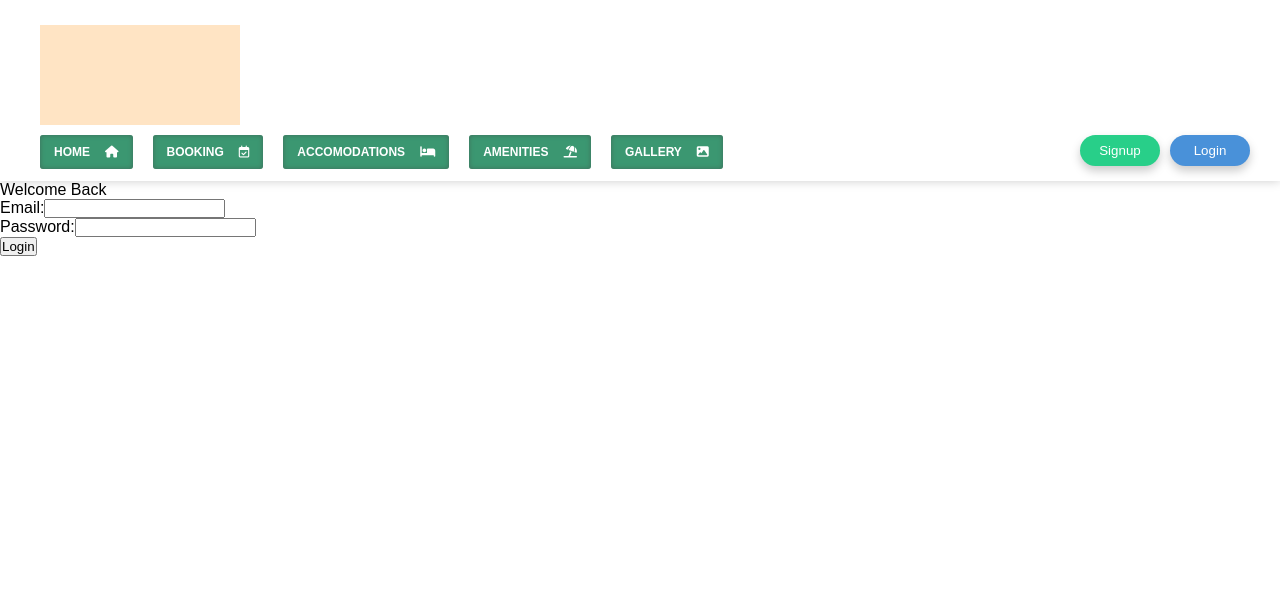
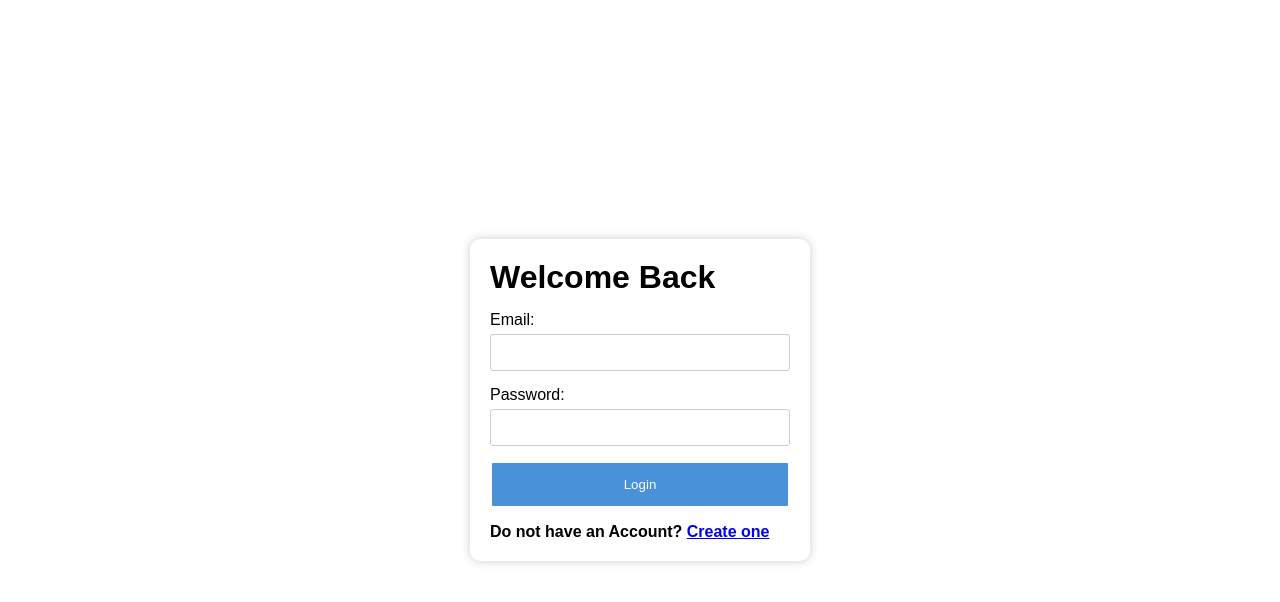
Before and after one commit to Mishenko28/Cyfres-Beach-Resort-Website, a React (Vite) app in the folder frontend/: page /login in a window 1280 px wide. Shown: the top 602 px of the page. Built offline with nearby package versions, Linux system fonts and the light colour scheme.

Commit message:
login and signup

```diff
--- a/frontend/src/Components/Menu.jsx
+++ b/frontend/src/Components/Menu.jsx
@@ -13,7 +13,7 @@ export default function Menu() {
 
     useEffect(() => {
         const handleResize = (e) => {
-            if (e.target.innerWidth >= 720) {
+            if (e.target.innerWidth >= 860) {
                 setNavTog(true)
             } else {
                 setNavTog(false)
--- a/frontend/src/Components/Navigations.jsx
+++ b/frontend/src/Components/Navigations.jsx
@@ -10,9 +10,9 @@ export default function Navigations() {
 
     const styleActive = (num) => {
         if (activeNav == num) {
-            return {backgroundColor: '#1f352c',
-                    boxShadow: 'unset',
-                    transform: 'scale(110%)'
+            return {backgroundColor: '#000000',
+                    transform: 'scale(108%)',
+                    boxShadow: '0 0 8px #111'
             }
         } else {
             return null
--- a/frontend/src/pages/LoginAndSignup.jsx
+++ b/frontend/src/pages/LoginAndSignup.jsx
@@ -1,5 +1,7 @@
 import { useEffect, useState } from 'react'
 import { useGlobalContext } from '../hooks/useGlobalContext'
+import '../styles/loginAndSignup.css'
+import { Link } from 'react-router-dom'
 
 export default function LoginAndSignup({ type }) {
     const { dispatch } = useGlobalContext()
@@ -35,14 +37,12 @@ export default function LoginAndSignup({ type }) {
     }
 
     return (
-        <div className="loginAndSignup-card">
-            <div className="card-header">
-                <div className="log">{type == 'login' ? "Welcome Back" : "Create Account"}</div>
-                {error && <div className='error'>{error}</div>}
-            </div>
+        <div className='loginAndSignup-card'>
             <form onSubmit={handleSubmit}>
-                <div className="form-group">
-                    <label htmlFor="username">Email:</label>
+                <h1>{type == 'login' ? "Welcome Back" : "Create Account"}</h1>
+                {error && <h2>{error}</h2>}
+                <div>
+                    <label>Email:</label>
                     <input
                         autoComplete='true'
                         required
@@ -52,8 +52,8 @@ export default function LoginAndSignup({ type }) {
                         onChange={(e) => setEmail(e.target.value)}
                     />
                 </div>
-                <div className="form-group">
-                    <label htmlFor="password">Password:</label>
+                <div>
+                    <label>Password:</label>
                     <input
                         autoComplete='true'
                         required
@@ -63,11 +63,15 @@ export default function LoginAndSignup({ type }) {
                         onChange={(e) => setPassword(e.target.value)}
                     />
                 </div>
-                <div className="form-group">
-                    <button disabled={isLoading}>{type == 'login' ? "Login" : "Signup"}</button>
-                </div>
+                <button style={type == 'login' ? {backgroundColor: '#4991d9'} : {backgroundColor: '#28cf89'}} disabled={isLoading}>{type == 'login' ? "Login" : "Signup"}</button>
+                {type == 'signup' &&
+                <>
+                    <hr />
+                    <Link to='/login'><button>Login</button></Link>
+                </>
+                }
+                {type == 'login' && <h3>Do not have an Account? <Link to='/signup'>Create one</Link></h3>}
             </form>
         </div>
-
     )
 }
--- /dev/null
+++ b/frontend/src/styles/loginAndSignup.css
@@ -0,0 +1,52 @@
+.loginAndSignup-card {
+    position: fixed;
+    top: 0;
+    width: 100vw;
+    height: 100vh;
+    background-color: #fff;
+    display: flex;
+    justify-content: center;
+    align-items: center;
+}
+.loginAndSignup-card form {
+    width: 300px;
+    display: flex;
+    flex-direction: column;
+    gap: 15px;
+    box-shadow: 0 0 10px #ccc;
+    padding: 20px;
+    border-radius: 10px;
+}
+.loginAndSignup-card form div {
+    display: flex;
+    gap: 5px;
+    flex-direction: column;
+}
+.loginAndSignup-card form div input {
+    border: 1px solid #ccc;
+    padding: 10px;
+    border-radius: 3px;
+}
+.loginAndSignup-card form h2 {
+    border: 1px solid #f00;
+    color: #f00;
+    padding: 10px 5px;
+    font-size: 12px;
+}
+.loginAndSignup-card form button {
+    padding-block: 14px;
+    border: 2px solid #fff;
+    border-radius: 3px;
+    color: #fff;
+    cursor: pointer;
+}
+.loginAndSignup-card form button:hover {
+    border: 2px solid #ccc;
+}
+.loginAndSignup-card form a button {
+    width: 100%;
+    background-color: #4991d9;
+}
+.loginAndSignup-card form h3 {
+    font-size: 16px;
+}
--- a/frontend/src/styles/navbar.css
+++ b/frontend/src/styles/navbar.css
@@ -11,6 +11,7 @@
     width: 200px;
     height: 100px;
     background-color: bisque;
+    border-radius: 5px;
 }
 .navbar .menu-btn-cont {
     width: 100%;
@@ -23,16 +24,19 @@
     gap: 10px;
 }
 .navbar .btn-cont a button {
-    border: none;
-    padding-block: 8px;
+    border: 2px solid #28cf89;
+    padding: 10px 14px;
     width: 80px;
-    border-radius: 100px;
+    border-radius: 3px;
+    font-weight: 700;
     color: #fff;
     background-color: #28cf89;
-    box-shadow: 0 5px 10px #ccc;
+    box-shadow: 0 0 8px #b4b4b4;
+    cursor: pointer;
 }
 .navbar .btn-cont a:last-child button {
     background-color: #4991d9;
+    border: 2px solid #4991d9;
 }
 .navbar .profile-nav {
     display: flex;
@@ -41,10 +45,12 @@
 .navbar .profile-nav .fa-cart-flatbed {
     font-size: 20px;
     color: #28cf89;
+    cursor: pointer;
 }
 .navbar .profile-nav .profile-cont .fa-user {
     font-size: 20px;
     color: #4991d9;
+    cursor: pointer;
 }
 
 /* PROFILE NAVS */
@@ -126,30 +132,32 @@
 .navbar .menu-nav-cont {
     position: fixed;
     top: 180px;
-    left: 20px;
-    right: 20px;
+    left: 0;
+    right: 50px;
     display: flex;
-    background-color: #a8ffdb;
-    padding: 10px;
+    background-color: #fff;
+    box-shadow: inset 0 0 10px #ccc;
+    padding: 15px;
     flex-wrap: wrap;
     gap: 10px;
-    border-radius: 0 0 10px 10px;
+    border-bottom-right-radius: 20px;
 }
 .navbar .menu-nav-cont a {
     text-decoration-line: none;
     display: flex;
-    background-color: #3b9771;
-    box-shadow: inset 0 0 5px #406e5b;
-    padding: 10px 14px;
+    background-color: #d2dc12;
+    box-shadow: 0 0 8px #b4b4b4;
+    padding: 12px 14px;
     display: flex;
     align-items: center;
     gap: 15px;
-    color: #fff;
+    color: #ffffff;
     border-radius: 3px;
+    transition: transform 0.5s;
 }
 .navbar .menu-nav-cont a h6 {
     font-size: 12px;
-    font-weight: 600;
+    font-weight: 700;
 }
 .navbar .menu-nav-cont a i {
     font-size: 12px;
@@ -202,7 +210,7 @@
     transform: rotateZ(-45deg) translate(-5px, 5px);
 }
 
-@media only screen and (min-width: 720px) {
+@media only screen and (min-width: 860px) {
     .navbar {
         padding-inline: 30px;
     }
@@ -221,6 +229,7 @@
         left: 40px;
         right: unset;
         background-color: unset;
+        box-shadow: unset;
         gap: 20px;
         padding: 0;
     }
@@ -230,4 +239,12 @@
     .navbar .profile-nav .profile-cont .fa-user {
         font-size: 30px;
     }
+    .navbar .btn-cont a button:hover {
+        background-color: #fff;
+        color: #28cf89;
+    }
+    .navbar .btn-cont a:last-child button:hover {
+        color: #4991d9;
+        background-color: #fff;
+    }
 }
```
